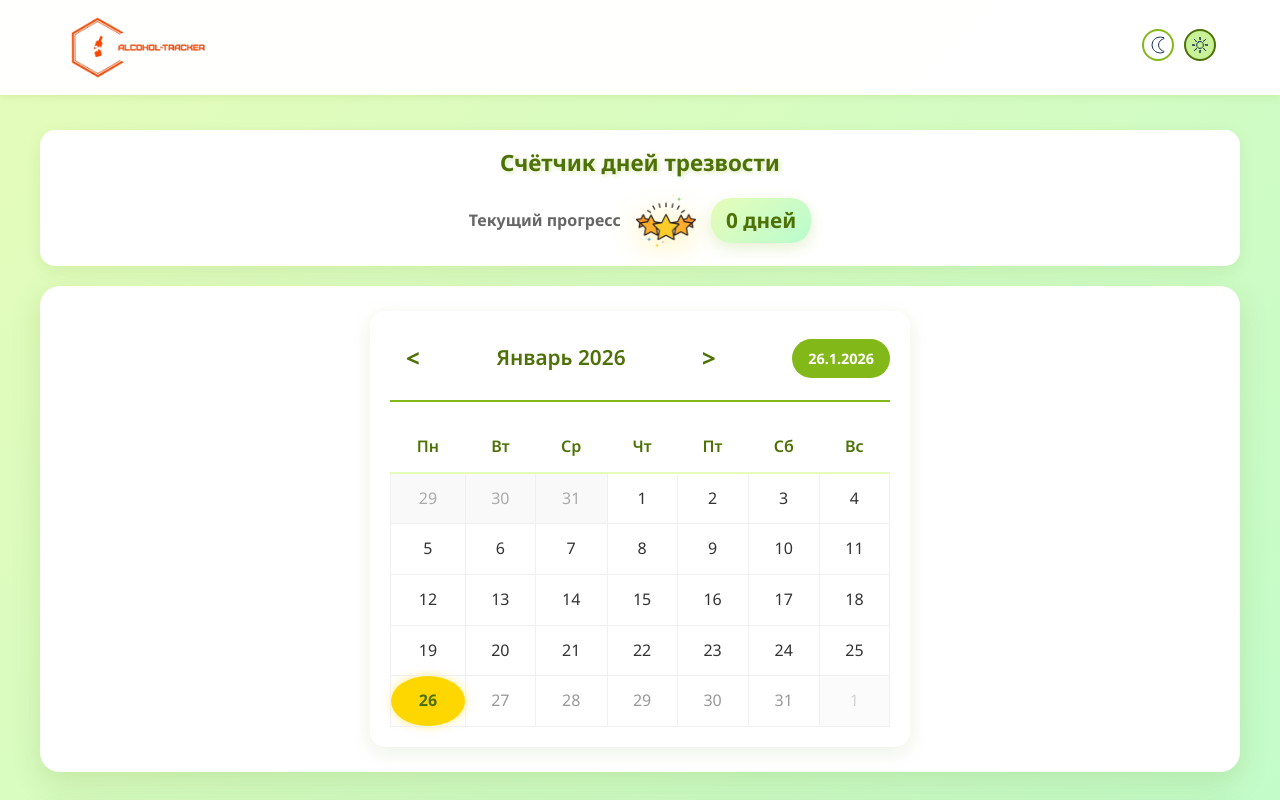
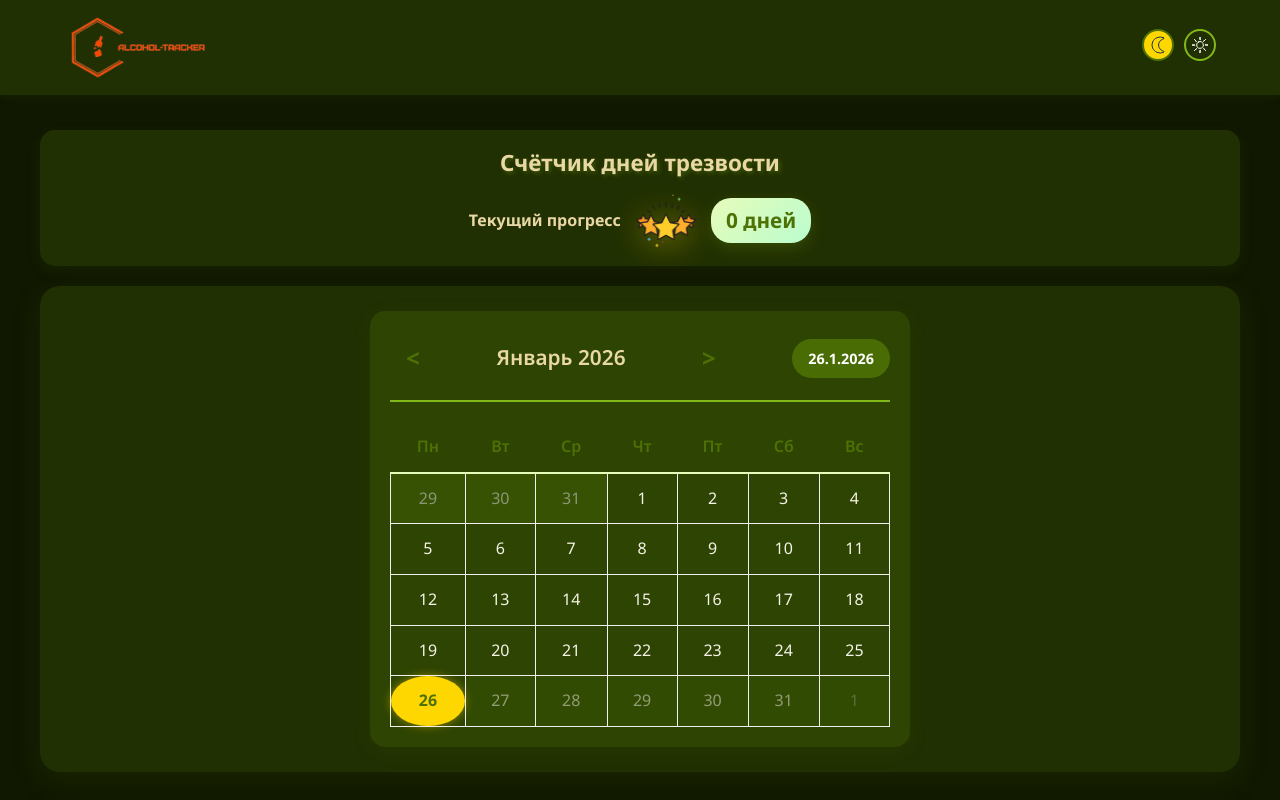
Before and after one commit to Gammavarius/Alcohol-tracker, a plain HTML site: page index.html in a window 1280 px wide. Both pictures are taken after a click on the button 1158 px from the left and 45 px from the top of the page. Shown: the top 800 px of the page. Drawn offline with Linux system fonts and the light colour scheme.

Commit message:
Добавлена тёмная тема: переключатель, сохранение в localStorage, доработка стилей

```diff
--- a/index.html
+++ b/index.html
@@ -13,7 +13,7 @@
         <script src="vendor/get-declension.min.umd.js"></script>
         <script src="script/utils.js"></script>
     </head>
-    <body>
+    <body class="page">
         <header class="page-header">
             <img class="logo" src="img/logo.png" alt="logo" width="200" height="100">
             <ul class="theme-switcher">
--- a/script/script.js
+++ b/script/script.js
@@ -417,8 +417,10 @@ function updateHistorySeries() {
         const pastSeriesQuantity = getDayName(series.days);
         const pastSeriesDays = formateDate(series.start) + '-' + formateDate(series.end);
         historyContainer.innerHTML += `
-            <p class="history-series"><span class="" session-quantity history-quantity>${pastSeriesQuantity}</span>
-            <span class="session-dates history-days">${pastSeriesDays}</span></p>
+            <p class="history-series">
+                <span class="" session-quantity history-quantity>${pastSeriesQuantity}</span>
+                <span class="session-dates history-days">${pastSeriesDays}</span>
+            </p>
         `
     })
     return historyContainer;
@@ -489,6 +491,37 @@ function updateClearHistoryState() {
     clearButton.disabled = !hasData;
 }
 
+function themeToggleFunction() {
+    const lightThemeButton = document.querySelector('.light-theme-button');
+    const darkThemeButton = document.querySelector('.dark-theme-button');
+    const body = document.body;
+    const savedTheme = localStorage.getItem('theme');
+
+    if(savedTheme === 'dark') {
+        body.classList.add('dark');
+        darkThemeButton.classList.add('active');
+        lightThemeButton.classList.remove('active');
+    } else {
+        body.classList.remove('dark');
+        darkThemeButton.classList.remove('active');
+        lightThemeButton.classList.add('active');
+    }
+
+    lightThemeButton.onclick = function() {
+        lightThemeButton.classList.add('active');
+        darkThemeButton.classList.remove('active');
+        document.body.classList.remove('dark');
+        localStorage.setItem('theme', 'light');
+    }
+
+    darkThemeButton.onclick = function() {
+        darkThemeButton.classList.add('active');
+        lightThemeButton.classList.remove('active');
+        document.body.classList.add('dark');
+        localStorage.setItem('theme', 'dark');
+    }
+}
+
 function updateAllStats() {
     updateTotalCounter();
     updateCurrentSeries();
@@ -505,6 +538,7 @@ function initApp() {
     historyButtonToggle();
     clearHistoryButton();
     updateClearHistoryState();
+    themeToggleFunction();
 }
 
 document.addEventListener('DOMContentLoaded', initApp);
--- a/style.css
+++ b/style.css
@@ -25,7 +25,6 @@ a {
     background: rgba(255, 255, 255, 0.98);
     box-shadow: 0 2px 8px rgba(77, 113, 5, 0.1);
     margin-bottom: 15px;
-    position: sticky;
     top: 0;
     z-index: 100;
 }
@@ -48,7 +47,7 @@ a {
     height: 32px;
     border: 2px solid #83B819;
     border-radius: 50%;
-    background-color: white;
+    background-color: transparent;
     cursor: pointer;
     transition: all 0.3s ease;
 }
@@ -73,7 +72,7 @@ a {
 
 .dark-theme-button.active,
 .light-theme-button.active {
-    background-color: #C9F198;
+    background-color: #FFD700;
     border-color: #4D7105;
 }
 .streak-section {
@@ -237,12 +236,17 @@ a {
     transform: translateX(5px);
     box-shadow: 0 5px 15px rgba(131, 184, 25, 0.2);
 }
+.achievements-history p {
+    margin: 0;
+    padding: 0;
+}
 .current-session,
 .best-session{
     display: flex;
     justify-content: space-between;
     align-items: center;
 }
+
 .total-days {
     display: flex;
     justify-content: center;
@@ -304,15 +308,7 @@ a {
     border-radius: 15px;
     border: 1px solid #E6FCBA;
 }
-.history-item {
-    display: flex;
-    justify-content: space-between;
-    padding: 12px;
-    margin-bottom: 8px;
-    background: white;
-    border-radius: 10px;
-    border-left: 4px solid #83B819;
-}
+
 .history-days {
     font-weight: bold;
     color: #4D7105;
@@ -368,6 +364,55 @@ a {
     font-size: 0.9rem;
     border-top: 1px solid #E6FCBA;
 }
+
+.page.dark {
+    background: #111801;
+    color: #F5F3E7;
+}
+.page.dark .page-header,
+.page.dark .streak-section,
+.page.dark .calendar-container,
+.page.dark .achievements,
+.page.dark .history-container {
+    background-color: rgba(33, 48, 2);
+}
+.page.dark .light-theme-button {
+    background-image: url('img/sun-light.svg');
+}
+.page.dark .calendar,
+.page.dark .calendar td.other-month,
+.page.dark .calendar td.future-day,
+.page.dark .current-session,
+.page.dark .best-session,
+.page.dark .total-days,
+.page.dark .history-session,
+.page.dark .clear-history {
+    background-color: rgba(76, 112, 5, 0.3);
+}
+.page.dark .history-session {
+    border-top-color: #4D7105;
+}
+.page.dark .calendar td.marked,
+.page.dark .calendar .today-btn,
+.page.dark .show-history {
+    background-color: rgba(77, 113, 5, 0.9);
+}
+.page.dark h1,
+.page.dark h2,
+.page.dark h3,
+.page.dark .calendar-info__span,
+.page.dark .current-session > *,
+.page.dark .best-session > *,
+.page.dark .total-days {
+    color: #E9D8A6;
+}
+.page.dark .calendar td.other-month {
+    color: #8A9778;
+}
+.page.dark .calendar td:hover:not(.future-day):not(.other-month) {
+    background: #C6F862;
+}
+
 @media (max-width: 768px) {
     .page-header {
         flex-direction: column;
@@ -395,3 +440,4 @@ a {
     .calendar td, .calendar th {
         padding: 8px;
     }
+}
```
